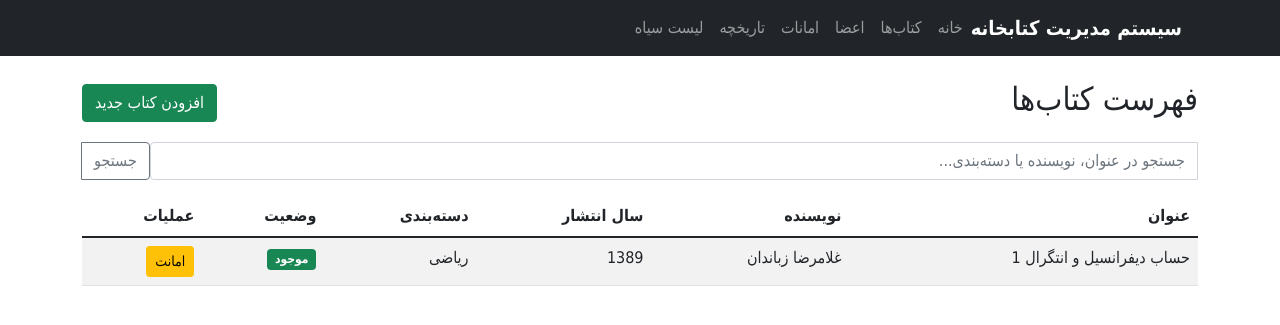
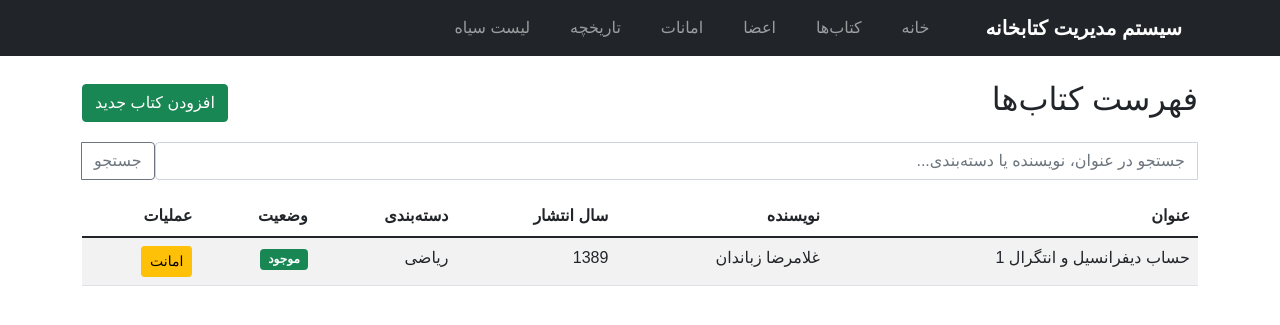
Before and after one commit to Amin-Safari/library, a Flask app: page /books/ in a window 1280 px wide. Shown: the top 325 px of the page. Run offline with Flask 3, Linux system fonts and the light colour scheme; some web fonts are replaced.

Commit message:
update style

```diff
--- a/templates/base.html
+++ b/templates/base.html
@@ -6,9 +6,10 @@
     <meta name="viewport" content="width=device-width, initial-scale=1.0">
     <title>سیستم مدیریت کتابخانه</title>
     <link href="https://cdn.jsdelivr.net/npm/bootstrap@5.1.3/dist/css/bootstrap.min.css" rel="stylesheet">
+    <link href="https://cdn.jsdelivr.net/gh/rastikerdar/vazir-font@v30.1.0/dist/font-face.css" rel="stylesheet" type="text/css" />
     <style>
         body {
-            font-family: 'Tahoma', sans-serif;
+            font-family: 'Vazir', sans-serif;
         }
 
         .navbar-brand {
@@ -20,18 +21,18 @@
 <body>
     <nav class="navbar navbar-expand-lg navbar-dark bg-dark">
         <div class="container">
-            <a class="navbar-brand" href="/">سیستم مدیریت کتابخانه</a>
+            <a class="navbar-brand ms-5" href="/">سیستم مدیریت کتابخانه</a>
             <button class="navbar-toggler" type="button" data-bs-toggle="collapse" data-bs-target="#navbarNav">
                 <span class="navbar-toggler-icon"></span>
             </button>
             <div class="collapse navbar-collapse" id="navbarNav">
                 <div class="navbar-nav">
-                    <a class="nav-link" href="/">خانه</a>
-                    <a class="nav-link" href="/books">کتاب‌ها</a>
-                    <a class="nav-link" href="/members">اعضا</a>
-                    <a class="nav-link" href="/loans">امانات</a>
-                    <a class="nav-link" href="/history">تاریخچه</a>
-                    <a class="nav-link" href="/blacklist">لیست سیاه</a>
+                    <a class="nav-link ms-4" href="/">خانه</a>
+                    <a class="nav-link ms-4" href="/books">کتاب‌ها</a>
+                    <a class="nav-link ms-4" href="/members">اعضا</a>
+                    <a class="nav-link ms-4" href="/loans">امانات</a>
+                    <a class="nav-link ms-4" href="/history">تاریخچه</a>
+                    <a class="nav-link ms-4" href="/blacklist">لیست سیاه</a>
                 </div>
             </div>
         </div>
```
